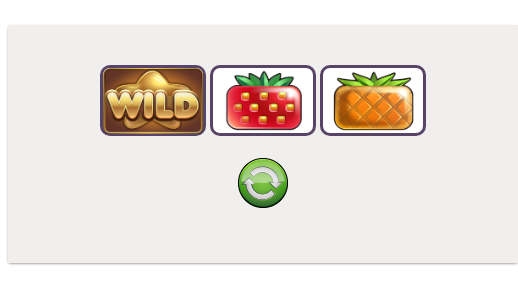
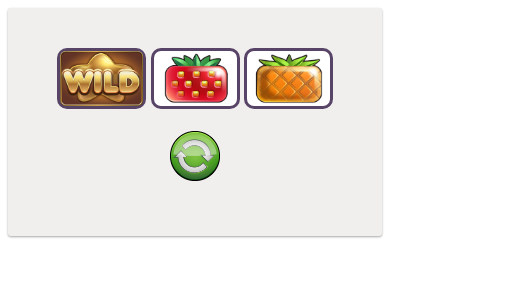
Before and after one commit to hkkr123git/casino_slot_machine, a plain HTML site: page client/index.html in a window 390 px wide. Shown: the whole page, 518 px wide, since content can reach past the window. Drawn offline with Linux system fonts and the light colour scheme.

Commit message:
button disabled while api call

```diff
--- a/client/css/style.css
+++ b/client/css/style.css
@@ -7,19 +7,16 @@ body {
   color: #2B2B2B;
 }
 
-.container {
-  width: 510px;
-  margin: 25px auto;
-  box-shadow: 0 1px 3px rgba(0, 0, 0, 0.12), 0 1px 2px rgba(0, 0, 0, 0.24);
-  border-radius: 3px;
-}
-
 /*
  * Slot Machine
  */
 .slot-machine {
   text-align: center;
   background-color: #F1EFEE;
+  width: 50%;
+  margin: 0 auto;
+  box-shadow: 0 1px 3px rgba(0, 0, 0, 0.12), 0 1px 2px rgba(0, 0, 0, 0.24);
+  border-radius: 3px;
 }
 .slot-machine .sm-main {
   position: relative;
@@ -69,16 +66,20 @@ body {
 .slot-machine .sm-result {
   padding: 5px 0px;
 }
+.cta-btn {
+  background: none;
+  border: 0;
+  outline: none;
+}
 
+@media only screen and (max-width: 774px) {
+    .slot-machine {
+      width: 100%;
+      margin: 0px;
+    }
 
-/*
- * Animations
- */
-@keyframes animated {
-  0% {
-    background-position: 0 0;
-  }
-  100% {
-    background-position: 0 1000%;
-  }
+    .slot-machine .slot {
+      height: 55px;
+      width: 83px;
+    }
 }
--- a/client/index.html
+++ b/client/index.html
@@ -2,12 +2,10 @@
 <html>
 <head>
   <title>Slot Machine</title>
+  <meta name="viewport" content="width=device-width" />
   <link rel="stylesheet" type="text/css" href="css/style.css">
 </head>
 <body>
-  <div class="container">
-  <!-- Slot Machine: Header -->
-  <!-- Slot Machine -->
   <div class="slot-machine" >
     <!-- Slot Machine: Main -->
     <div class="sm-main">
@@ -24,7 +22,9 @@
 
     <!-- Slot Machine: Action Container -->
     <div class="sm-action">
-      <img src="images/button.png" class="cta-btn" height="50" width="50"/>
+      <button id="spin_btn" class="cta-btn">
+        <img src="images/button.png" height="50" width="50"/>
+      </button>
     </div>
 
     <!-- Slot Machine: Messages View -->
@@ -40,7 +40,6 @@
       <!-- Slot machine: Legend/Winning Combinations -->
     </div>
   </div>
-</div>
 <script type="text/javascript" src="js/Util/Service.js"></script>
 <script type="text/javascript" src="js/Util/ApiService.service.js"></script>
 <script type="text/javascript" src="js/Util/WebUrl.config.js"></script>
--- a/client/js/Util/ApiService.service.js
+++ b/client/js/Util/ApiService.service.js
@@ -1,4 +1,7 @@
 'use strict';
+/*
+	Class for defining api calls
+*/
 
 class ApiService {
   constructor() {
--- a/client/js/Util/Service.js
+++ b/client/js/Util/Service.js
@@ -1,4 +1,8 @@
 'use strict';
+
+/*
+  Common class for calling all the apis
+*/
 
 class Service {
   constructor() {
--- a/client/js/Util/WebUrl.config.js
+++ b/client/js/Util/WebUrl.config.js
@@ -1,7 +1,9 @@
 'use strict';
+/*
+	Declaring all api urls
+*/
+const WebUrlConfig = {
 
-const WebUrlConfig = {
-  //QA
   BASE_URL: 'http://localhost:3000/',
   spin: 'slot/spin',
   getUrl(urlName) {
--- a/client/js/index.js
+++ b/client/js/index.js
@@ -19,6 +19,9 @@ class SlotMachine {
   }
 
   clearMessages () {
+    /*
+      Reseting result messages
+    */
     document.getElementById('countDownNotification').innerHTML = '';
     document.getElementById('Result').innerHTML = '';
     document.getElementById('spinWrapper').style.display = 'none';
@@ -26,6 +29,11 @@ class SlotMachine {
   }
 
   getSpinRequest () {
+    /*
+      Building spin request
+      slotNumber: Number of slots
+      slotItems: Number images used in each slots
+    */
     const spinRequest = {};
     spinRequest.slotNumber = 3;
     spinRequest.slotItems = [0, 1, 2, 3, 4, 5];
@@ -34,7 +42,11 @@ class SlotMachine {
   }
 
   playSlots () {
+    /*
+      Invoking slot machine spin
+    */
     const context = this;
+    document.getElementById('spin_btn').disabled = 'disabled';
     this.clearMessages();
     this.intervalRef = setInterval(function () {
       context.setReels('slot1_image', 100, 0);
@@ -46,14 +58,20 @@ class SlotMachine {
       ApiService.makeSlotSpin(spinRequest).then(function(response) {
         context.processSpinResponse(response);
       }, function(error) {
+        context.clearMessages();
+        context.stopReels();
         alert('We are facing some technical issues. Please try again later!');
       });
     }, 1500);
   }
 
   processSpinResponse (response) {
+    /*
+      Processing spin api response
+    */
     const context = this;
     setTimeout(function () {
+      document.getElementById('spin_btn').disabled = false;
       const slot1ImageHolder = document.getElementById('slot1_image');
       const slot2ImageHolder = document.getElementById('slot2_image');
       const slot3ImageHolder = document.getElementById('slot3_image');
@@ -64,6 +82,7 @@ class SlotMachine {
       resultContainer.innerHTML = response.responseObject.winMessage;
 
       if (response.responseObject.isBonus) {
+        document.getElementById('spin_btn').disabled = 'disabled';
         context.initBonusSpin();
       }
     }, 700);
@@ -71,6 +90,9 @@ class SlotMachine {
   }
 
   initBonusSpin () {
+    /*
+      Invoking automatic bonus spin
+    */
     let counterValue = 5;
     const context = this;
     document.getElementById('countDownNotification').innerHTML =
@@ -88,6 +110,9 @@ class SlotMachine {
   }
 
   setReels (elementId, speed, delay) {
+    /*
+      Setting reels for spin
+    */
     setTimeout(function () {
       const slot1ImageHolder = document.getElementById(elementId);
       this.reelBannersIds = ['Symbol_0.png', 'Symbol_1.png', 'Symbol_2.png', 'Symbol_3.png', 'Symbol_4.png', 'Symbol_5.png'];
@@ -105,6 +130,9 @@ class SlotMachine {
   }
 
   stopReels () {
+    /*
+      Stoping reels spin
+    */
     clearInterval(this.intervalRef);
   }
 }
```
